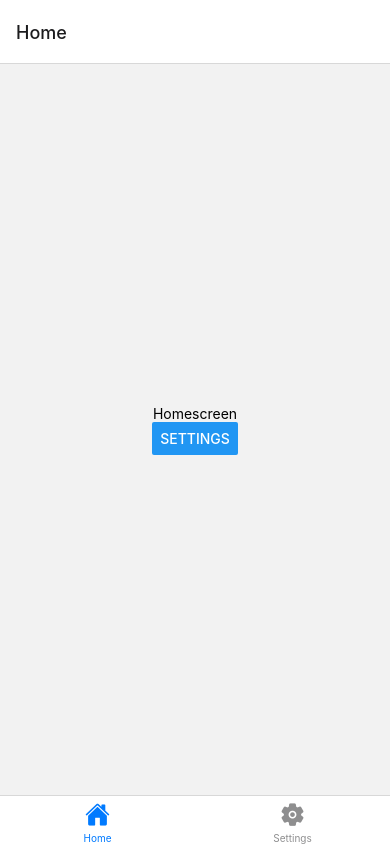
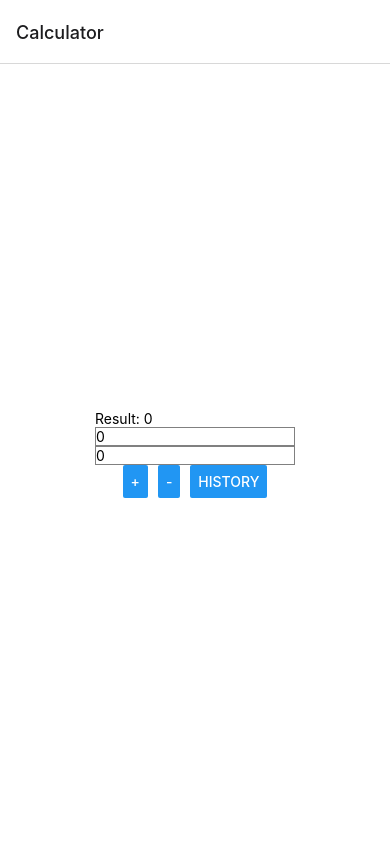
Before and after one commit to Jefishub/exercise-shipping-list-with-database, a React Native app: screen /Calculator in a window 390 px wide. Built offline with nearby package versions, Linux system fonts and the light colour scheme.

Commit message:
Exercise done

```diff
--- a/App.js
+++ b/App.js
@@ -1,33 +1,31 @@
 import React from 'react';
 import { NavigationContainer } from '@react-navigation/native';
-import { createBottomTabNavigator } from '@react-navigation/bottom-tabs';
-import HomeScreen from './HomeScreen';
-import SettingScreen from './SettingScreen';
+import Calculator from './Calculator';
+import History from './History';
 import { Ionicons } from '@expo/vector-icons';
 import { createStackNavigator} from'@react-navigation/stack';
 
-const Tab = createBottomTabNavigator();
 const Stack = createStackNavigator();
 
 export default function App() {
   return (
     <NavigationContainer>
-      <Tab.Navigator
+      <Stack.Navigator
         screenOptions={({ route }) => ({
           tabBarIcon: ({ focused, color, size }) => {
             let iconName;
-            if (route.name === 'Home') {
+            if (route.name === 'Calculator') {
               iconName = 'md-home';
             }
-            else if (route.name === 'Settings') {
+            else if (route.name === 'History') {
               iconName = 'md-settings';
             }
             return <Ionicons name={iconName} size={size} color={color} />;
           },
         })}>
-        <Tab.Screen name="Home" component={HomeScreen} />
-        <Tab.Screen name="Settings" component={SettingScreen} />
-      </ Tab.Navigator>
+        <Stack.Screen name="Calculator" component={Calculator} />
+        <Stack.Screen name="History" component={History} />
+      </ Stack.Navigator>
     </NavigationContainer>
   );
 };
--- /dev/null
+++ b/Calculator.js
@@ -0,0 +1,57 @@
+import { StatusBar } from 'expo-status-bar';
+import React, { useState } from 'react';
+import { StyleSheet, Text, View, Button, TextInput } from 'react-native';
+
+export default function Calculator({navigation}) {
+  const [value1, setValue1] = useState(0);
+  const [value2, setValue2] = useState(0);
+  const [result, setResult] = useState(value1 + value2);
+  const [data, setData] = useState([]);
+
+  const addition = () => {
+    setData([...data, value1 + " + " + value2 + " = " + (value1 + value2)]);
+    setResult(value1 + value2);
+  }
+  const subtraction = () => {
+    setData([...data, value1 + " - " + value2 + " = " + (value1 - value2)]);
+    setResult(value1 - value2);
+  }
+
+  return (
+    <View style={styles.container}>
+      <View>
+        <Text>Result: {result}</Text>
+        <TextInput
+          keyboardType='numeric'
+          style={{
+            width: 200,
+            borderColor: 'gray',
+            borderWidth: 1
+          }} onChangeText={value1 => setValue1(Number(value1))} value={value1} />
+        <TextInput
+          keyboardType='numeric' style={{
+            width: 200,
+            borderColor: 'gray',
+            borderWidth: 1
+          }} onChangeText={value2 => setValue2(Number(value2))} value={value2} />
+        <StatusBar style="auto" />
+      </View>
+      <View style={{ flexDirection: 'row' }}>
+        <Button onPress={addition} title="+" />
+        <View style={{ marginRight: 10 }}></View>
+        <Button onPress={subtraction} title="-" />
+        <View style={{ marginRight: 10 }}></View>
+        <Button onPress={() => navigation.navigate('History', {history: data})} title="History"/>
+      </View>
+    </View>
+  );
+}
+
+const styles = StyleSheet.create({
+  container: {
+    flex: 1,
+    backgroundColor: '#fff',
+    alignItems: 'center',
+    justifyContent: 'center',
+  },
+});
--- /dev/null
+++ b/History.js
@@ -0,0 +1,21 @@
+import React from 'react';
+import { View, Text, FlatList, StyleSheet } from 'react-native';
+
+export default function History({navigation, route}) {
+    const{ history } = route.params;
+    return (
+        <View style={styles.container}>
+            <Text>History</Text>
+            <FlatList data={history} renderItem={({ item }) => <Text>{item}</ Text>} />
+        </View>
+    );
+}
+
+const styles = StyleSheet.create({
+    container: {
+      flex: 1,
+      backgroundColor: '#fff',
+      alignItems: 'center',
+      justifyContent: 'center',
+    },
+  });
--- a/HomeScreen.js
+++ /dev/null
@@ -1,11 +0,0 @@
-import React from 'react';
-import { View, Text, Button } from 'react-native';
-
-export default function HomeScreen({ navigation }) {
-    return (
-        <View style={{ flex: 1, alignItems: 'center', justifyContent: 'center' }}>
-            <Text>Homescreen</Text>
-            <Button title="Settings" onPress={() => navigation.navigate('Settings', {user:'Mike'})} />
-        </ View>
-    );
-}
--- a/SettingScreen.js
+++ /dev/null
@@ -1,11 +0,0 @@
-import React from 'react';
-import { View, Text } from 'react-native';
-
-export default function SettingScreen({ route, navigation }) {
-    const{ user} = route.params;
-    return (
-        <View style={{ flex: 1, alignItems: 'center', justifyContent: 'center' }}>
-            <Text>Welcome to settings {user}</Text>
-        </ View>
-    );
-}
```
